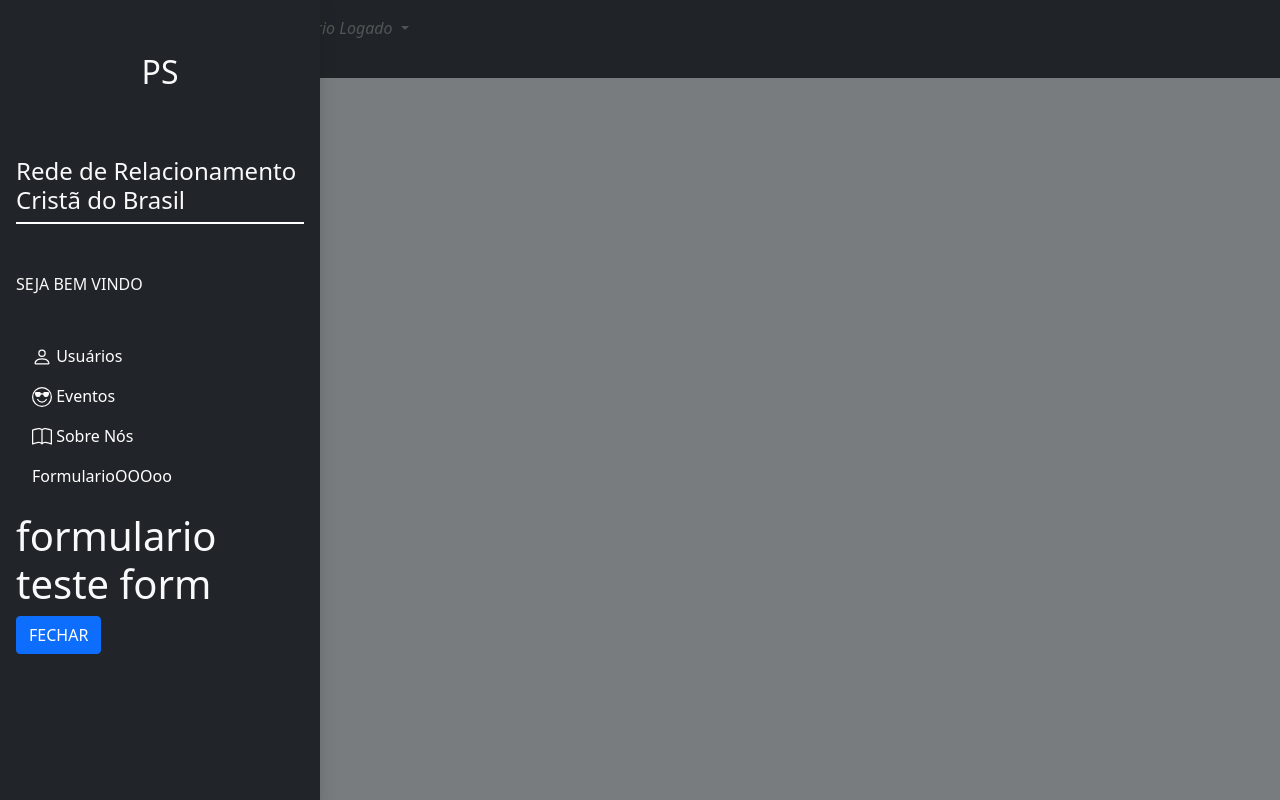
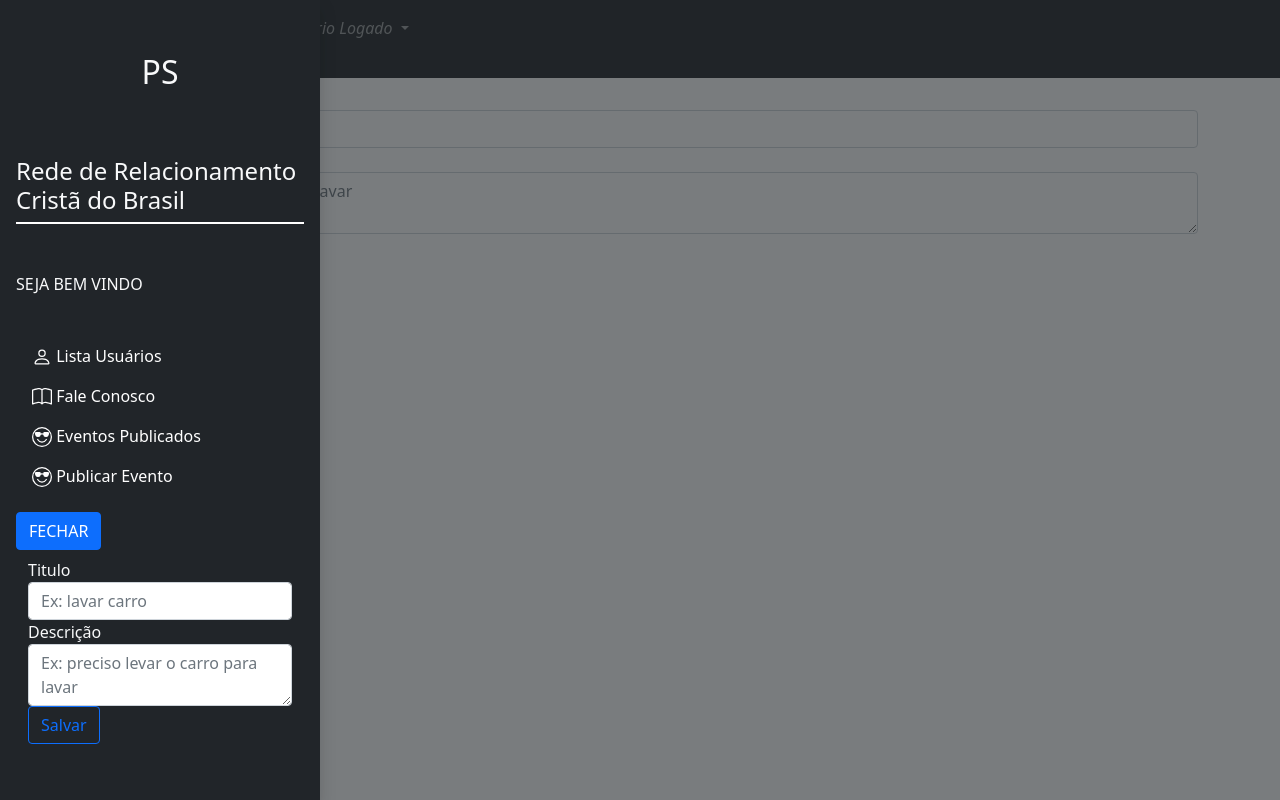
Before and after one commit to evertoncabral/faculdadeUnivespPI_1_Vue, a Vue app in the folder app/: page /form in a window 1280 px wide. Both pictures are taken after a click on the link 17 px from the left and 38 px from the top of the page. Built offline with nearby package versions, Linux system fonts and the light colour scheme.

Commit message:
atualização das rotas

```diff
--- a/app/src/components/SideBarComponent.vue
+++ b/app/src/components/SideBarComponent.vue
@@ -33,19 +33,21 @@
           <nav class="mb-3">
             <b-nav vertical>
               <b-nav-item active :href="/Usuarios/" @click="hide">
-                <b-icon icon="person" to="/usuario"  ></b-icon> Usuários </b-nav-item
+                <b-icon icon="person" to="/usuario"  ></b-icon> Lista Usuários </b-nav-item
+              >
+
+              <b-nav-item :href='/Sobre/' @click="hide"
+                ><b-icon icon="book"></b-icon> Fale Conosco</b-nav-item
               >
               <b-nav-item :href='/Eventos/' @click="hide">
-                <b-icon icon="emoji-sunglasses"></b-icon> Eventos </b-nav-item
+                <b-icon icon="emoji-sunglasses"></b-icon> Eventos Publicados </b-nav-item
               >
-              <b-nav-item :href='/Sobre/' @click="hide"
-                ><b-icon icon="book"></b-icon> Sobre Nós</b-nav-item
-              >
-              <b-nav-item to="/form">FormularioOOOoo</b-nav-item>
+              <b-nav-item to="/form" @click="hide" >
+              <b-icon icon="emoji-sunglasses"></b-icon> Publicar Evento</b-nav-item>
             </b-nav>
           </nav>
+          <b-button variant="primary" block @click="hide">FECHAR</b-button>
           <router-view/>
-          <b-button variant="primary" block @click="hide">FECHAR</b-button>
         </div>
       </template>
     </b-sidebar>
--- /dev/null
+++ b/app/src/mixins/toastMixin.js
@@ -0,0 +1,12 @@
+export default {
+  methods: {
+    showToast(variant, title, description) {
+      this.$root.$bvToast.toast(description, {
+        title: title,
+        autoHideDelay: 3000,
+        variant: variant,
+        solid: true,
+      });
+    },
+  },
+};
--- a/app/src/views/Eventos.vue
+++ b/app/src/views/Eventos.vue
@@ -1,41 +1,61 @@
 <template>
   <div class="container mt-2">
     <div v-for="(task, index) in tasks" :key="index">
-      <h1>oiiii 2</h1>
-
       <b-card :title="task.subject" class="mb-2">
         <b-card-text>{{ task.description }}</b-card-text>
 
-        <b-button variant="outline-secondary" class="mr-2" @click="edit(index)">Editar</b-button>
-        <b-button variant="outline-danger" class="mr-2">Excluir</b-button>
+        <b-button variant="outline-secondary" class="mr-2" @click="edit(index)"> Editar </b-button>
+        <b-button variant="outline-danger" class="mr-2" @click="remove(task, index)"> Excluir </b-button>
       </b-card>
     </div>
+
+    <b-modal ref="modalRemove" hide-footer title="Exclusão de tarefa">
+      <div class="d-block text-center">
+        Deseja realmente excluir essa tarefa? {{ taskSelected.subject }}
+      </div>
+      <div class="mt-3 d-flex justify-content-end">
+        <b-button variant="outline-secondary" class="mr-2" @click="hideModal"> Cancelar </b-button>
+        <b-button variant="outline-danger" class="mr-2" @click="confirmRemoveTask"> Excluir </b-button>
+      </div>
+    </b-modal>
   </div>
 </template>
 
 <script>
 export default {
-  name: "Eventos",
+  name: "List",
 
   data() {
     return {
       tasks: [],
-    };
+      taskSelected: []
+    }
   },
 
   created() {
-    this.tasks = localStorage.getItem("tasks")
-      ? JSON.parse(localStorage.getItem("tasks"))
-      : [];
+    this.tasks = (localStorage.getItem("tasks")) ? JSON.parse(localStorage.getItem("tasks")) : [];
   },
 
   methods: {
-    edit(index){
-      this.$router.push({name:"form",params: {index}})
+    edit(index) {
+      this.$router.push({ name: "form", params: { index } });
+    },
+
+    remove(task, index) {
+      this.taskSelected = task;
+      this.taskSelected.index = index;
+      this.$refs.modalRemove.show();
+    },
+
+    hideModal() {
+      this.$refs.modalRemove.hide();
+    },
+
+    confirmRemoveTask() {
+      this.tasks.splice(this.taskSelected.index, 1);
+      localStorage.setItem("tasks", JSON.stringify(this.tasks));
+      this.hideModal();
     }
-  },
-};
+  }
+}
 </script>
-
-<style>
-</style>
--- a/app/src/views/Form.vue
+++ b/app/src/views/Form.vue
@@ -1,17 +1,82 @@
 <template>
-  <div class="form">
+  <div class="container mt-2">
+    <b-form>
+      <b-form-group
+        label="Titulo"
+        label-for="subject"
+      >
+        <b-form-input
+          id="subject"
+          v-model="form.subject"
+          type="text"
+          placeholder="Ex: lavar carro"
+          required
+          autocomplete="off"
+        ></b-form-input>
+      </b-form-group>
 
-  <h1>formulario teste  form</h1>
+      <b-form-group
+        label="Descrição"
+        label-for="description"
+      >
+        <b-form-textarea
+          id="description"
+          v-model="form.description"
+          type="text"
+          placeholder="Ex: preciso levar o carro para lavar"
+          required
+          autocomplete="off"
+        ></b-form-textarea>
+      </b-form-group>
 
+      <b-button type="submit" variant="outline-primary" @click="saveTask"> Salvar </b-button>
+    </b-form>
   </div>
 </template>
 
 <script>
+import ToastMixin from "@/mixins/toastMixin.js";
+
 export default {
-name: "Form",
+  name: "Form2",
+
+  mixins: [ToastMixin],
+
+  data() {
+    return {
+      form: {
+        subject: "",
+        description: ""
+      },
+      methodSave: "new"
+    }
+  },
+
+  created() {
+    if(this.$route.params.index === 0 || this.$route.params.index !== undefined){
+      this.methodSave = "update";
+      let tasks = JSON.parse(localStorage.getItem("tasks"));
+      this.form = tasks[this.$route.params.index];
+    }
+  },
+
+  methods: {
+    saveTask() {
+      if(this.methodSave === "update"){
+        let tasks = JSON.parse(localStorage.getItem("tasks"));
+        tasks[this.$route.params.index] = this.form;
+        localStorage.setItem("tasks", JSON.stringify(tasks));
+        this.showToast("success", "Sucesso!", "Tarefa atualizada com suceso");
+        this.$router.push({ name: "list" });
+        return;
+      }
+
+      let tasks = (localStorage.getItem("tasks")) ? JSON.parse(localStorage.getItem("tasks")) : [];
+      tasks.push(this.form);
+      localStorage.setItem("tasks", JSON.stringify(tasks));
+      this.showToast("success", "Sucesso!", "Tarefa criada com suceso");
+      this.$router.push({ name: "list" });
+    }
+  }
 }
 </script>
-
-<style>
-
-</style>
--- a/app/src/views/Sobre.vue
+++ b/app/src/views/Sobre.vue
@@ -1,73 +1,17 @@
 <template>
-  <div class="container mt-2">
-    <h1>oiiii</h1>
-    <b-form>
-      <b-form-group label="Titulo" label-for="subject">
-        <b-form-input
-          id="subject"
-          v-model="form.subject"
-          type="text"
-          placeholder="Titulo"
-          required
-          autocomplete="off"
-        ></b-form-input>
-      </b-form-group>
+  <div>
 
-      <b-form-group label="Descrição" label-for="description">
-        <b-form-textarea
-          id="description"
-          v-model="form.description"
-          type="text"
-          placeholder="Descrição completa"
-          required
-          autocomplete="off"
-        ></b-form-textarea>
-      </b-form-group>
-
-      <b-button type="submit" variant="outline-primary" @click="saveTask"
-        >Salvar</b-button
-      >
-    </b-form>
+  <h1> sobre</h1>
   </div>
 </template>
 
 <script>
 export default {
-  name: "Sobre",
+    name:"Sobre"
 
-  data() {
-    return {
-      form: {
-        subject: "",
-        description: "",
-      },
-      methodSave: "new",
-    };
-  },
-
-  created() {
-    if (
-      this.$route.params.index === 0 ||
-      this.$route.params.index !== undefined
-    ) {
-      this.methodSave = "update";
-      let tasks = JSON.parse(localStorage.getItem("tasks"));
-      this.form = tasks[this.$route.params.index];
-    }
-  },
-
-  methods: {
-    saveTask() {
-      let tasks = localStorage.getItem("tasks")
-        ? JSON.parse(localStorage.getItem("tasks"))
-        : [];
-      tasks.push(this.form);
-      localStorage.setItem("tasks", JSON.stringfy(tasks));
-      this.$router.push({ name: "list" });
-    },
-  },
-};
-</script>s
+}
+</script>
 
 <style>
+
 </style>
```
Also changed, not shown: app/src/App.vue (+6 -1 lines).
